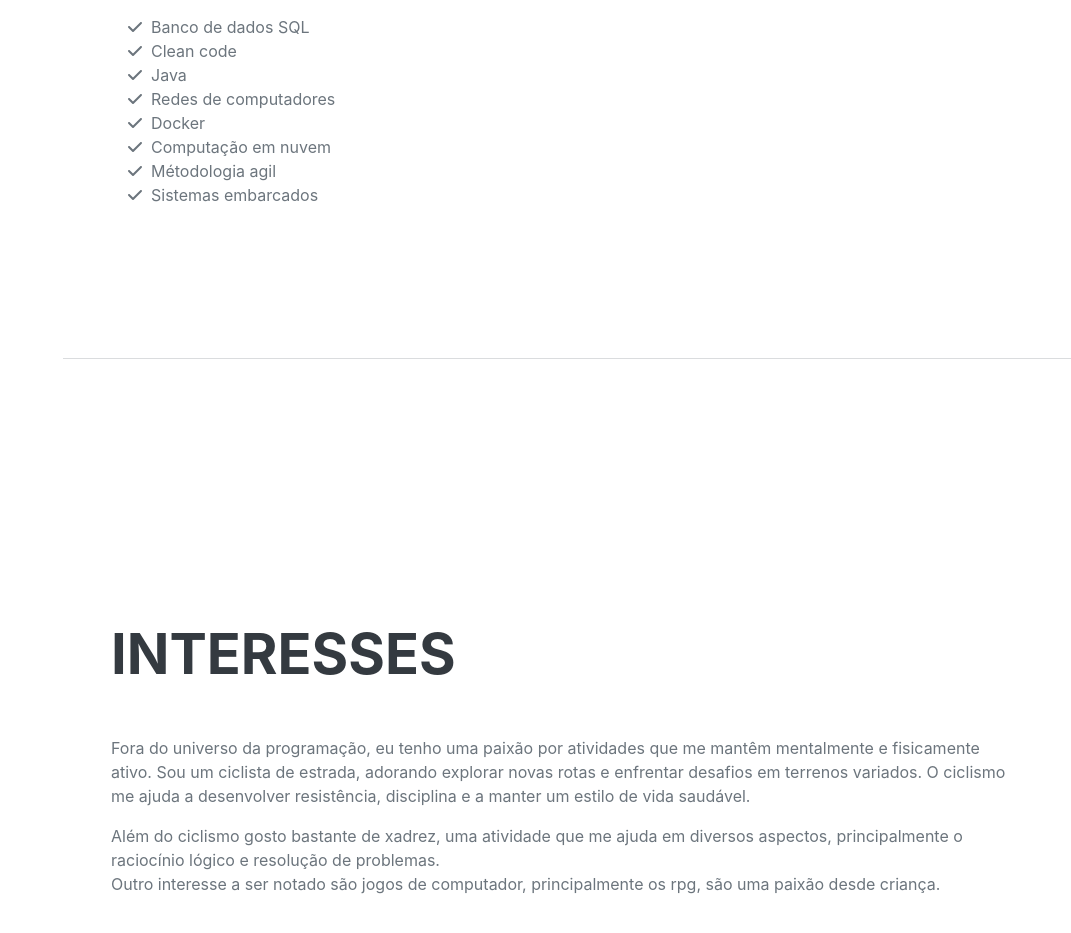
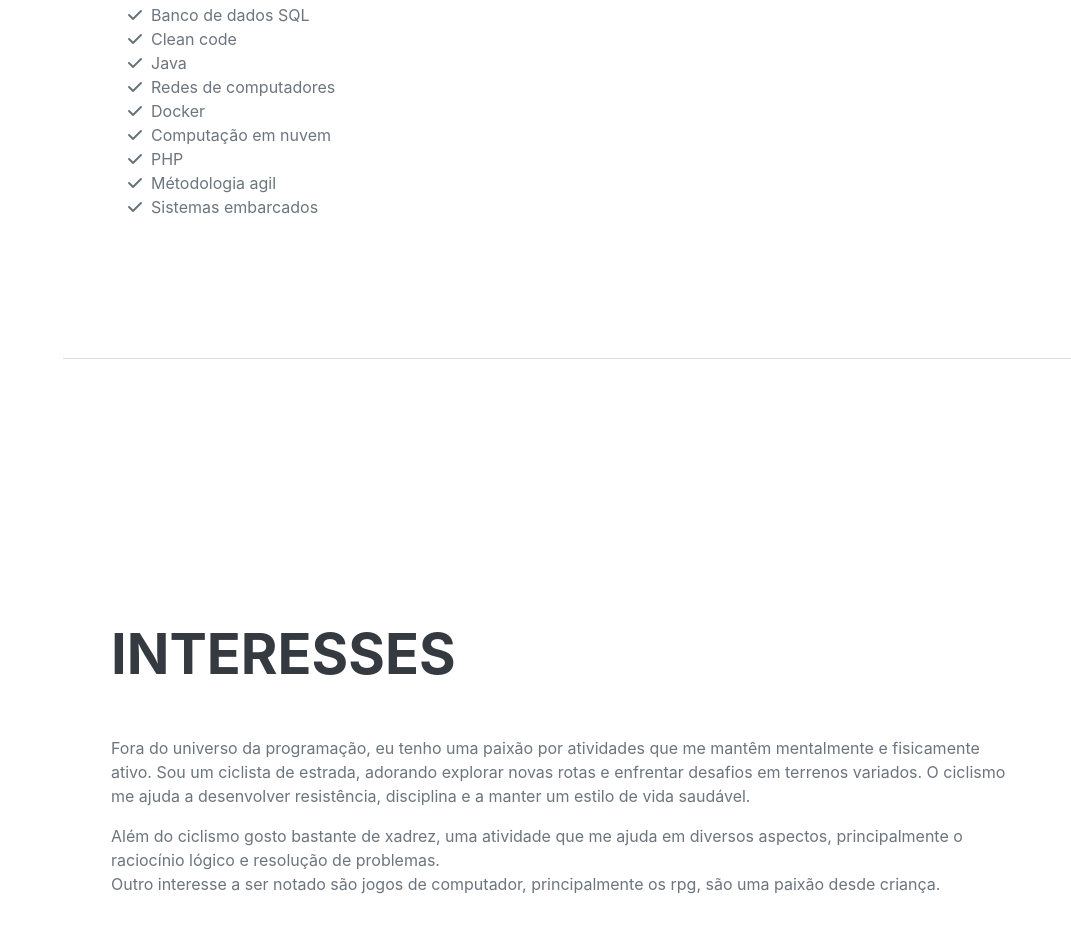
Before and after one commit to IsraelUeda/curriculo-em-p-gina-web, a plain HTML site: page index.html in a window 1280 px wide. Shown: the part 2986-3919 px from the top of the page, without its empty margins (209-1280 px from the left). Drawn offline with nearby package versions, Linux system fonts and the light colour scheme; a web font is replaced by a local one.

Commit message:
adiciona habilidade PHP à seção de habilidades

```diff
--- a/index.html
+++ b/index.html
@@ -125,6 +125,7 @@
                         <li class="list-inline-item"><i class="fab fa-python"></i></li>
                         <li class="list-inline-item"><i class="fab fa-github"></i></li>
                         <li class="list-inline-item"><i class="fab fa-git"></i></li>
+
                     </ul>
                     <div class="subheading mb-3">Habilidades</div>
                     <ul class="fa-ul mb-0">
@@ -151,6 +152,10 @@
                         <li>
                             <span class="fa-li"><i class="fas fa-check"></i></span>
                             Computação em nuvem
+                        </li>
+                        <li>
+                            <span class="fa-li"><i class="fas fa-check"></i></span>
+                            PHP
                         </li>
                         <li>
                             <span class="fa-li"><i class="fas fa-check"></i></span>
```
